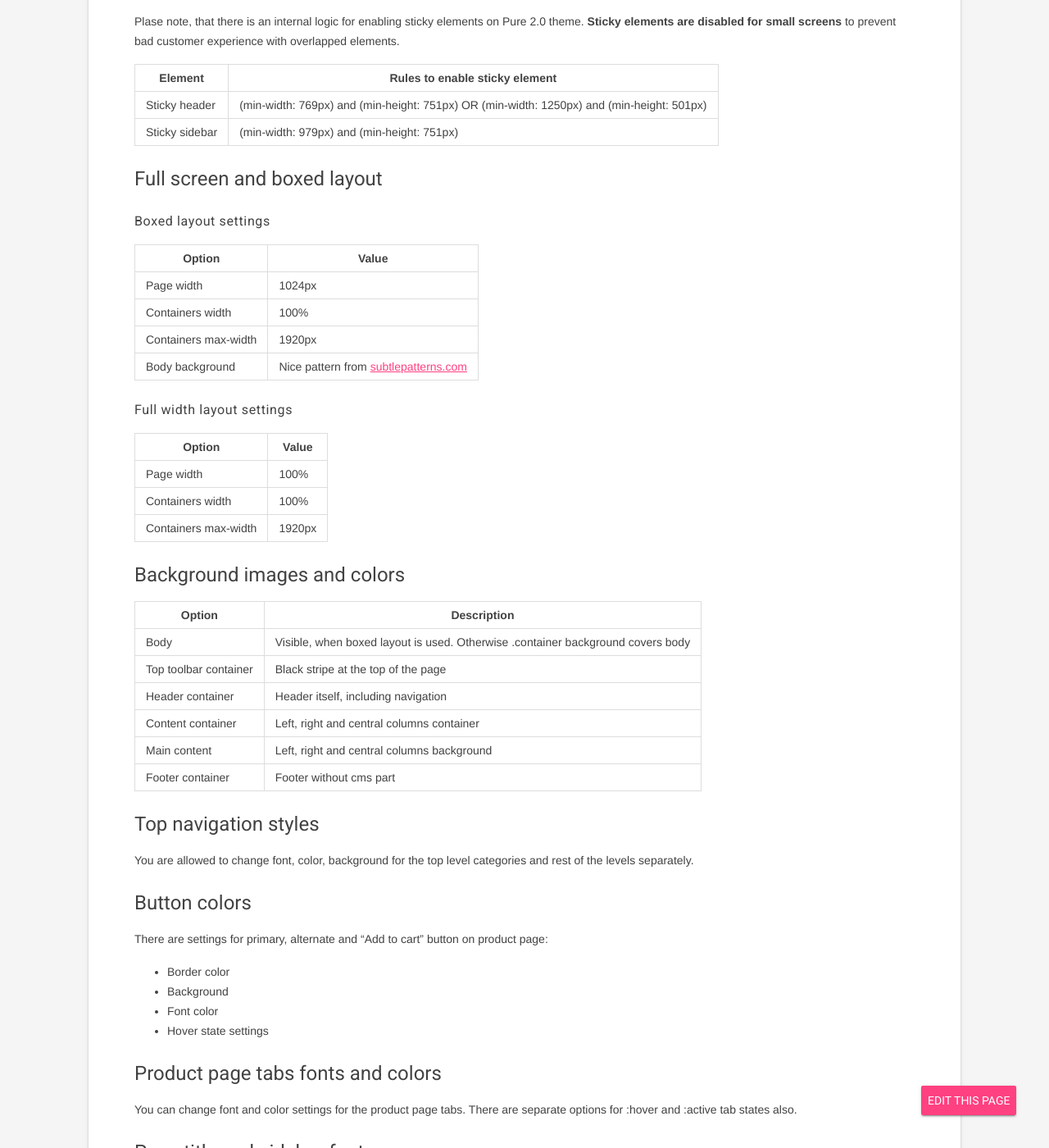
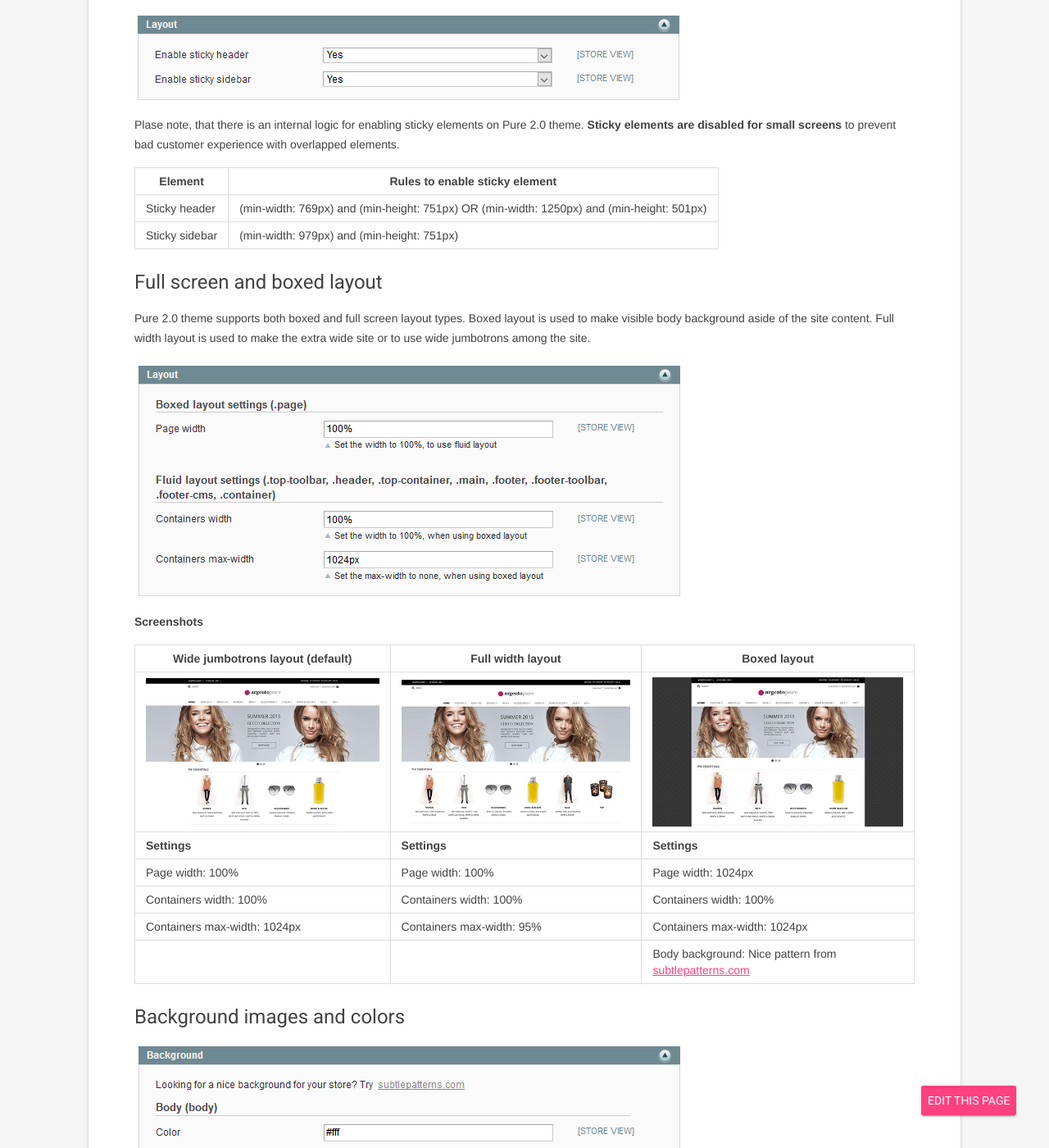
Before and after one commit to tmhub/tmhub.github.io, a Jekyll site: the page built from argento/pure2/configuration/index.md, in a window 1280 px wide and 1400 px high, scrolled down 362 px. Shown: the whole window at 82% size. Built offline with Jekyll 4.4.1, drawn with Linux system fonts in a browser that asks for light colours; some of the changed text lies outside the part shown.

Commit message:
Added screenshots to the configuration section

```diff
--- a/argento/pure2/configuration/index.md
+++ b/argento/pure2/configuration/index.md
@@ -9,11 +9,13 @@ category: Argento
 
 # Argento Pure 2.0 Configuration
 
-You can find theme settings at `System > Configuration > TM Argento Themes > Pure 2.0`.
+You can find theme settings at `System > Configuration > TM Argento Themes > Pure 2.0`
 
 #### Sticky header and sidebar
 
 These options allows you to control status of sticky header and sidebar.
+
+![Sticky header and sidebar](images/sticky_elements.png)
 
 Plase note, that there is an internal logic for enabling sticky elements on
 Pure 2.0 theme. **Sticky elements are disabled for small screens** to prevent bad
@@ -26,24 +28,28 @@ Sticky sidebar | (min-width: 979px) and (min-height: 751px)
 
 #### Full screen and boxed layout
 
-###### Boxed layout settings
+Pure 2.0 theme supports both boxed and full screen layout types. Boxed layout is
+used to make visible body background aside of the site content. Full width layout
+is used to make the extra wide site or to use wide jumbotrons among the site.
 
-Option | Value
--------|------
-Page width | 1024px
-Containers width | 100%
-Containers max-width | 1920px
-Body background | Nice pattern from [subtlepatterns.com](http://subtlepatterns.com/)
+![Layout settings](images/layout.png)
 
-###### Full width layout settings
+**Screenshots**
 
-Option | Value
--------|------
-Page width | 100%
-Containers width | 100%
-Containers max-width | 1920px
+Wide jumbotrons layout (default) | Full width layout | Boxed layout
+---------------------------------|-------------------|-------------
+![Wide jumbotrons](images/layout/resized/wide_jumbotrons.png) | ![Full width layout](images/layout/resized/full_width.png) | ![Boxed layout](images/layout/resized/boxed.png)
+**Settings** | **Settings** | **Settings**
+Page width: 100% | Page width: 100% | Page width: 1024px
+Containers width: 100% | Containers width: 100% | Containers width: 100%
+Containers max-width: 1024px | Containers max-width: 95% | Containers max-width: 1024px
+ | | Body background: Nice pattern from [subtlepatterns.com](http://subtlepatterns.com/)
 
 #### Background images and colors
+
+![Background settings](images/background.png)
+
+Pure 2.0 allows you to setup background for the following sections:
 
 Option | Description
 -------|------------
@@ -56,8 +62,10 @@ Footer container | Footer without cms part
 
 #### Top navigation styles
 
-You are allowed to change font, color, background for the top level categories
+You can change font, color, background for the top level categories
 and rest of the levels separately.
+
+![Navigation settings](images/navigation.png)
 
 #### Button colors
 
@@ -68,10 +76,14 @@ There are settings for primary, alternate and "Add to cart" button on product pa
 - Font color
 - Hover state settings
 
+![Buttons settings](images/button.png)
+
 #### Product page tabs fonts and colors
 
 You can change font and color settings for the product page tabs. There are
 separate options for :hover and :active tab states also.
+
+![Tabs settings](images/tabs.png)
 
 #### Page title and sidebar fonts
 
@@ -84,7 +96,11 @@ There are separate options for the following titles:
 - Product collateral blocks font
 - Sidebar title
 
+![Font settings](images/font.png)
+
 #### Additional css styles and includes
 
 With additional css styles option, you can apply any css changes, that are not
 listed above.
+
+![Css settings](images/css.png)
```
Also changed, not shown: argento/pure2/configuration/images/background.png (added), argento/pure2/configuration/images/button.png (added), argento/pure2/configuration/images/css.png (added), argento/pure2/configuration/images/font.png (added), argento/pure2/configuration/images/layout.png (added), argento/pure2/configuration/images/layout/boxed.png (added), argento/pure2/configuration/images/layout/full_width.png (added), argento/pure2/configuration/images/layout/resized/boxed.png (added), argento/pure2/configuration/images/layout/resized/full_width.png (added), argento/pure2/configuration/images/layout/resized/wide_jumbotrons.png (added), argento/pure2/configuration/images/layout/wide_jumbotrons.png (added), argento/pure2/configuration/images/navigation.png (added), argento/pure2/configuration/images/sticky_elements.png (added), argento/pure2/configuration/images/tabs.png (added).
